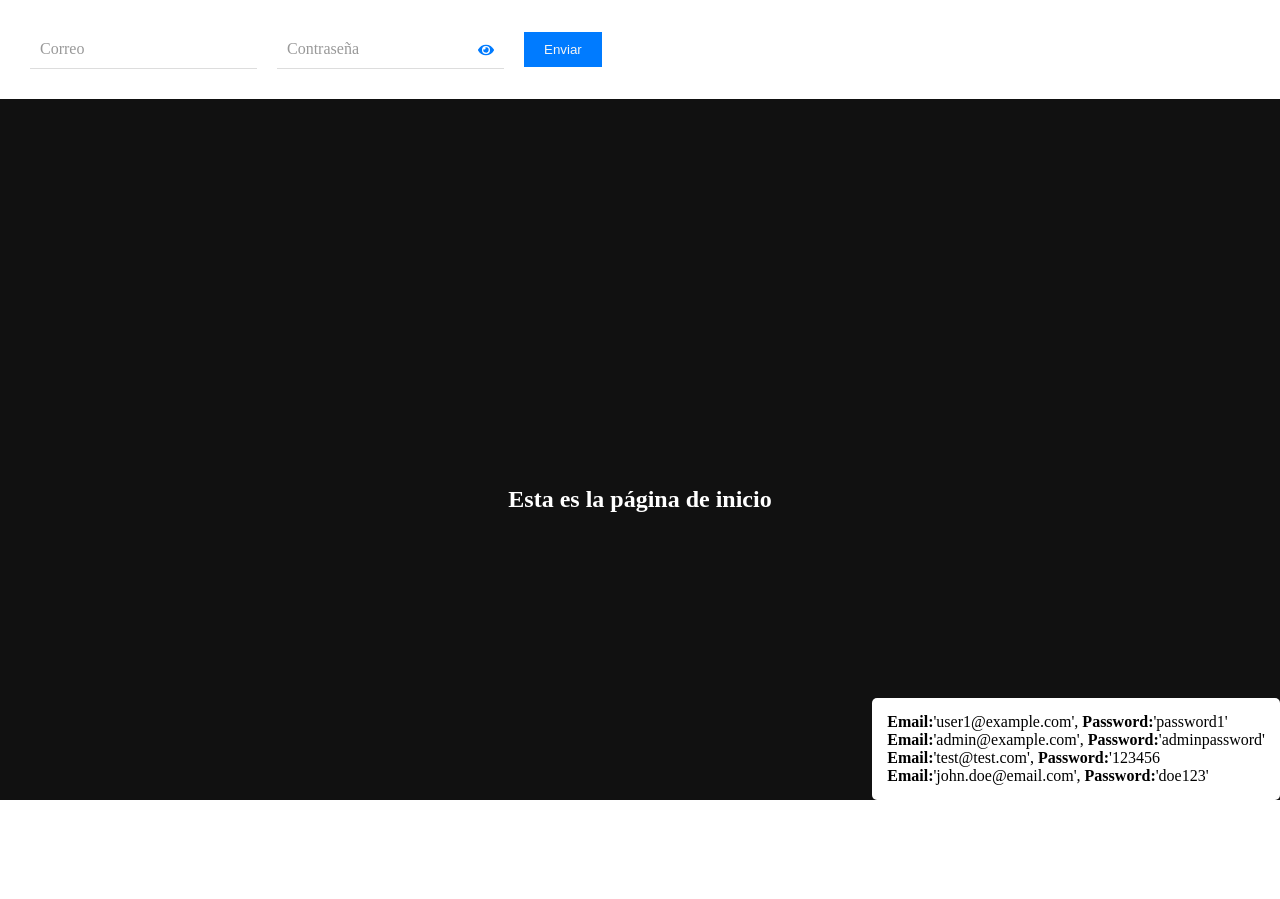
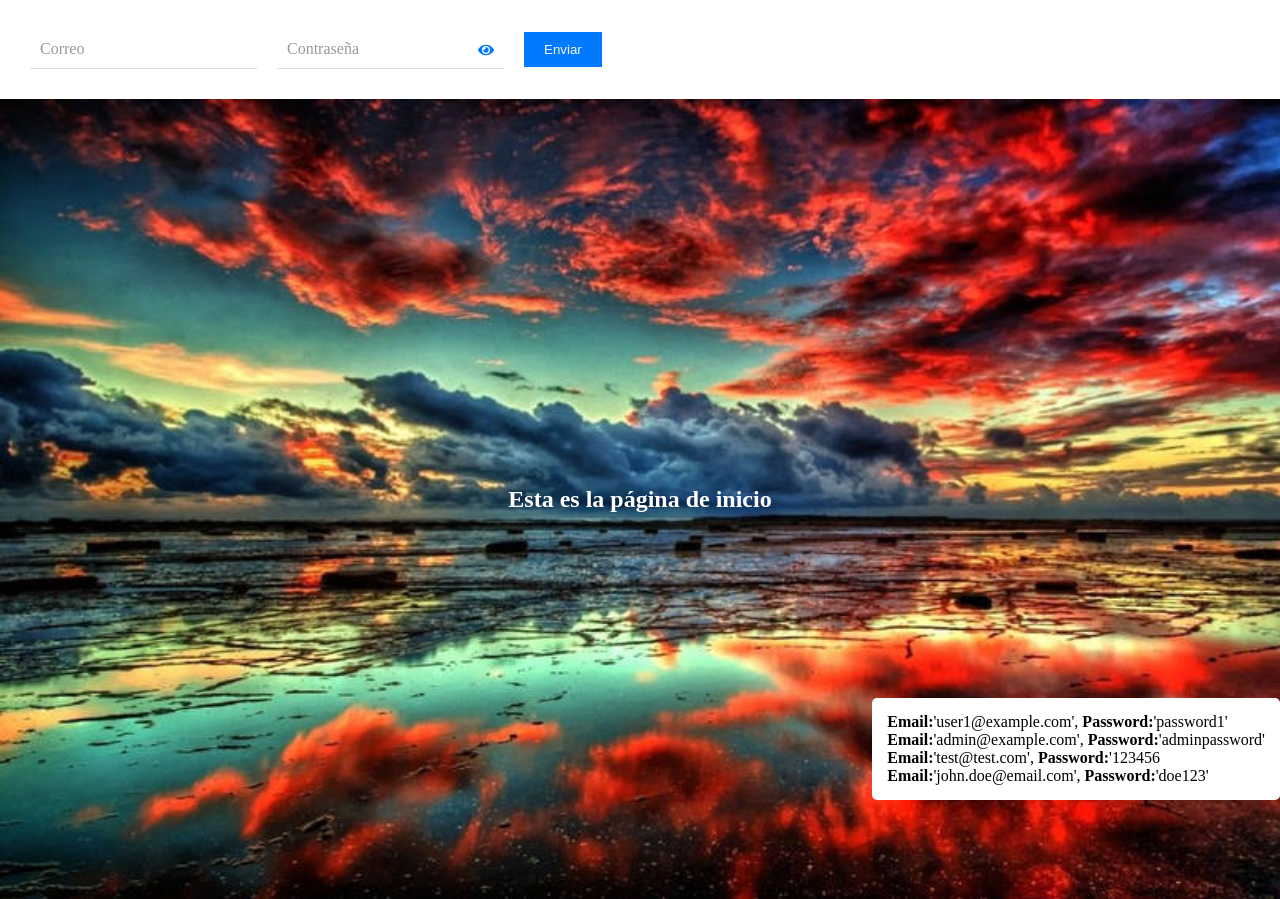
Before and after one commit to carlosmorenodev/form-react, a React (Vite) app: page / in a window 1280 px wide. Built offline with nearby package versions, Linux system fonts and the light colour scheme.

Commit message:
añadidos fondos a main

```diff
--- a/src/components/Inicio.css
+++ b/src/components/Inicio.css
@@ -4,4 +4,7 @@
     display: flex;
     justify-content: center;
     align-items: center;
+    background-image: url(/wallpaper1.jpg);
+    background-size: cover;
+    background-repeat: no-repeat;
 }
--- a/src/components/LoginPage.css
+++ b/src/components/LoginPage.css
@@ -4,4 +4,7 @@
     display: flex;
     justify-content: center;
     align-items: center;
+    background-image: url(/wallpaper2.jpg);
+    background-size: cover;
+    background-repeat: no-repeat;
 }
```
Also changed, not shown: public/wallpaper1.jpg (added), public/wallpaper2.jpg (added).
